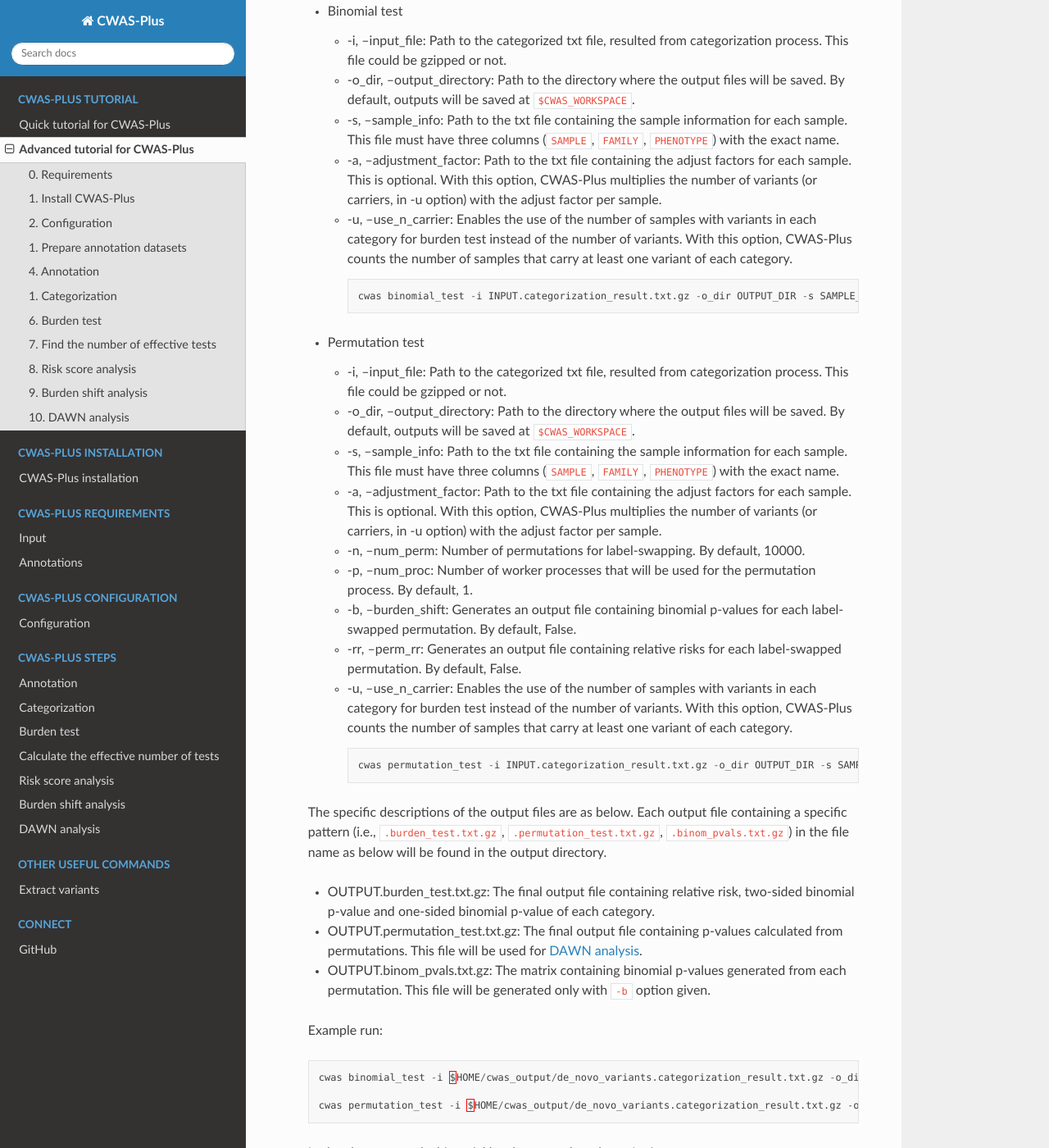
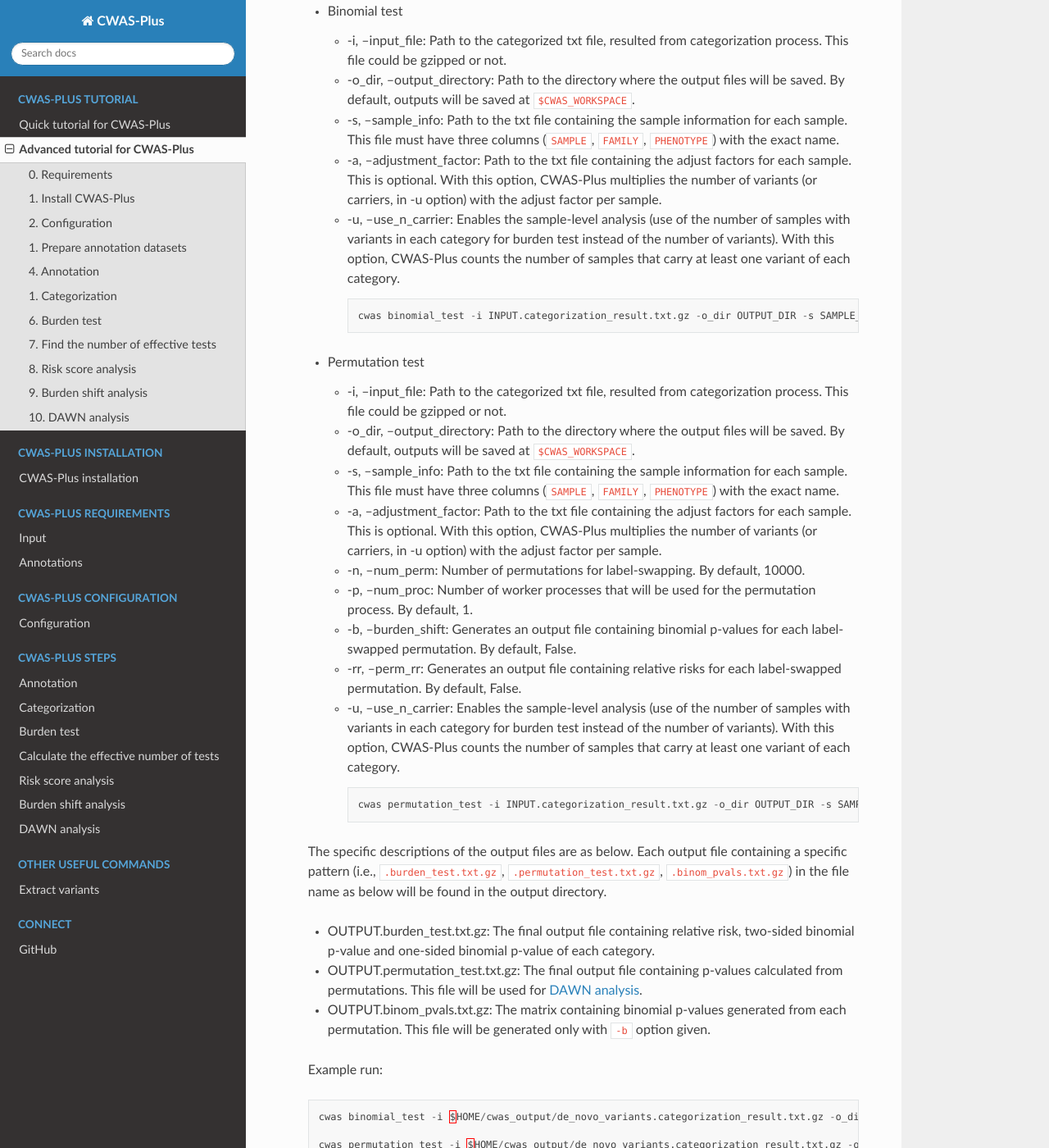
Before and after one commit to joonan-lab/cwas, a Sphinx documentation site: the page built from docs/quickstart/advanced_tutorial.rst, in a window 1280 px wide and 1400 px high, scrolled down 10224 px. Shown: the whole window at 82% size. Built offline with Sphinx 7.4.7 and the Read the Docs theme 2.0.0, drawn with Linux system fonts in a browser that asks for light colours; some of the changed text lies outside the part shown.

```diff
--- a/docs/quickstart/advanced_tutorial.rst
+++ b/docs/quickstart/advanced_tutorial.rst
@@ -427,7 +427,7 @@
     - -o_dir, --output_directory: Path to the directory where the output files will be saved. By default, outputs will be saved at ``$CWAS_WORKSPACE``.
     - -s, --sample_info: Path to the txt file containing the sample information for each sample. This file must have three columns (``SAMPLE``, ``FAMILY``, ``PHENOTYPE``) with the exact name.
     - -a, --adjustment_factor: Path to the txt file containing the adjust factors for each sample. This is optional. With this option, CWAS-Plus multiplies the number of variants (or carriers, in -u option) with the adjust factor per sample.
-    - -u, --use_n_carrier: Enables the use of the number of samples with variants in each category for burden test instead of the number of variants. With this option, CWAS-Plus counts the number of samples that carry at least one variant of each category.
+    - -u, --use_n_carrier: Enables the sample-level analysis (use of the number of samples with variants in each category for burden test instead of the number of variants). With this option, CWAS-Plus counts the number of samples that carry at least one variant of each category.
 
      .. code-block:: solidity
 
@@ -443,7 +443,7 @@
     - -p, --num_proc: Number of worker processes that will be used for the permutation process. By default, 1.
     - -b, --burden_shift: Generates an output file containing binomial p-values for each label-swapped permutation. By default, False.
     - -rr, --perm_rr: Generates an output file containing relative risks for each label-swapped permutation. By default, False.
-    - -u, --use_n_carrier: Enables the use of the number of samples with variants in each category for burden test instead of the number of variants. With this option, CWAS-Plus counts the number of samples that carry at least one variant of each category.
+    - -u, --use_n_carrier: Enables the sample-level analysis (use of the number of samples with variants in each category for burden test instead of the number of variants). With this option, CWAS-Plus counts the number of samples that carry at least one variant of each category.
 
      .. code-block:: solidity
 
@@ -737,7 +737,7 @@
   - -a, --adjustment_factor: Path to the txt file containing the adjust factors for each sample. This is optional. With this option, CWAS-Plus multiplies the number of variants (or carriers, in -u option) with the adjust factor per sample.
   - -c, --category_set: Path to a text file containing categories for training. If not specified, all of the categories categorization file will be used. This file must contain ``Category`` column with the name of categories to be used.
   - -t, --tag: Tag used for the name of the output files. By default, None.
-  - -u, --use_n_carrier: Enables the use of the number of samples with variants in each category for burden test instead of the number of variants. With this option, CWAS-Plus counts the number of samples that carry at least one variant of each category.
+  - -u, --use_n_carrier: Enables the sample-level analysis (the use of the number of samples with variants in each category for burden test instead of the number of variants). With this option, CWAS-Plus counts the number of samples that carry at least one variant of each category.
   - -thr, --threshold: The number of variants in controls (or the number of control carriers) used to select rare categories. For example, if set to 3, categories with less than 3 variants in controls will be used for training. By default, 3.
   - -tf, --train_set_fraction: The fraction of the training set. For example, if set to 0.7, 70% of the samples will be used as training set and 30% will be used as test set. By default, 0.7.
   - -n_reg, --num_regression: Number of regression trials to calculate a mean of R squares. By default, 10.
```
Also changed, not shown: 1 other file.
